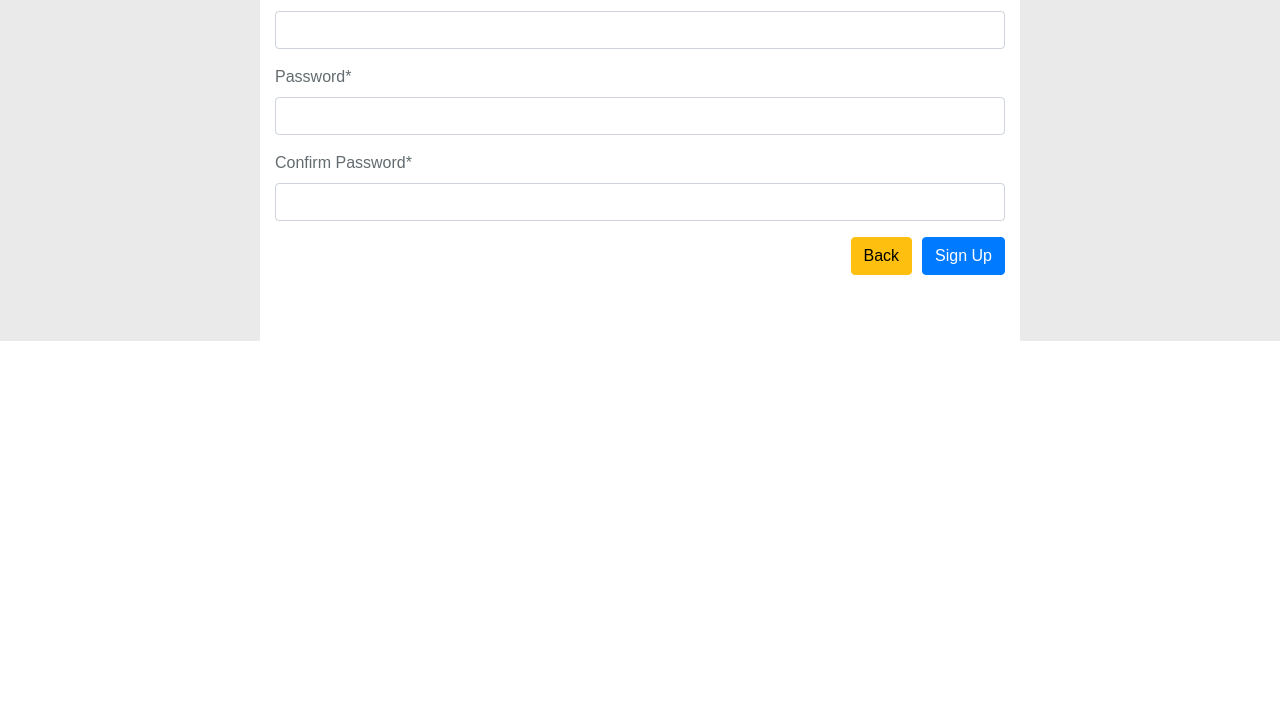
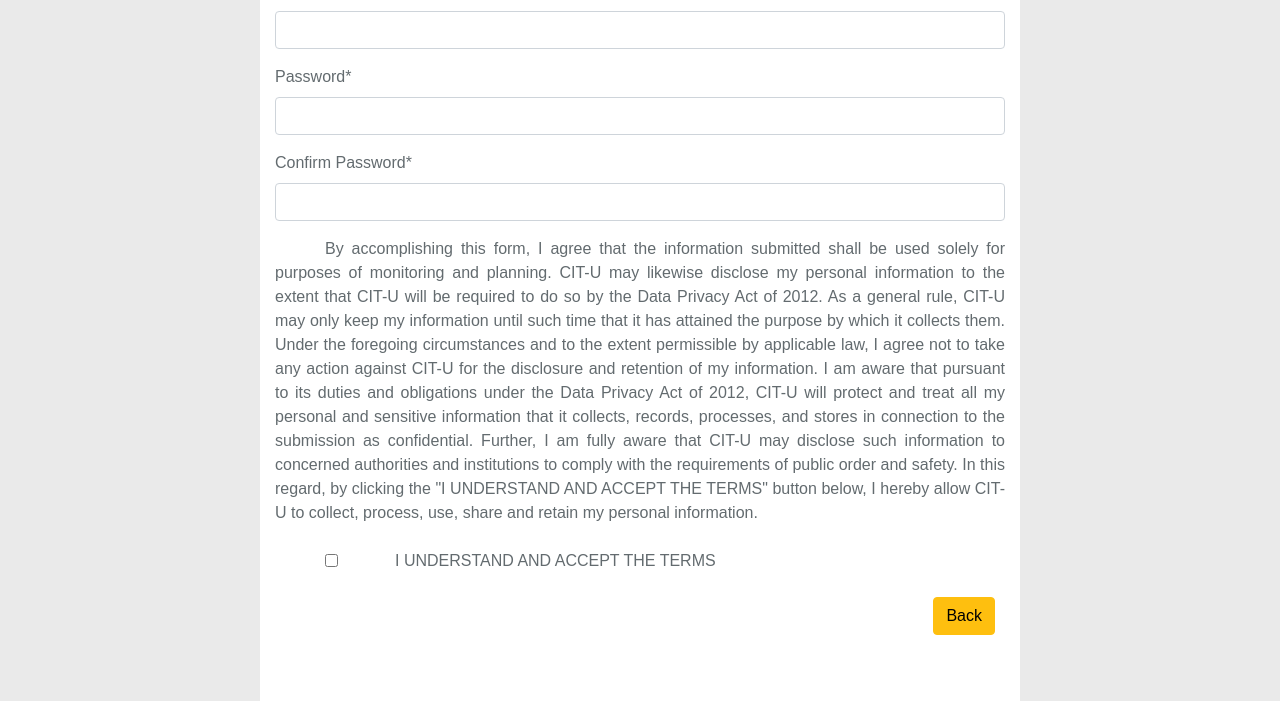
Before and after one commit to zeyban2050/ipams, a Django app: page /account/signup/ in a window 1280 px wide. Shown: the part 793-1494 px from the top of the page. Before the commit the page ends 1134 px from the top, so only its background shows below. Run offline with Django 3.2, Linux system fonts and the light colour scheme; some libraries are stand-ins or nearby versions.

Commit message:
added data privacy clause upon sign up

```diff
--- a/accounts/templates/accounts/signup.html
+++ b/accounts/templates/accounts/signup.html
@@ -89,8 +89,18 @@ $(document).ready(function() {
                 $("#colleges").show();
                 $("#departments").show();
             });
+
+            $("#btn-submit-signUp").hide();
     });
-
+    $("#termsRadio1").click(function(){
+        var termsAnswer = $("input[name=termsRadio]:checked").val();
+        if(termsAnswer == "1"){
+            $("#btn-submit-signUp").show();
+        }
+        else{
+            $("#btn-submit-signUp").hide();
+        }
+    });
 </script>
 {% endblock %}
 
@@ -188,9 +198,26 @@ $(document).ready(function() {
                     </div>
                 </div>
                 <div class="row">
+                    <div class="col-12" style="text-indent: 50px; text-align: justify;">
+                        By accomplishing this form, I agree that the information submitted shall be used solely for purposes of monitoring and planning. CIT-U may likewise disclose my personal information to the extent that CIT-U will be required to do so by the Data Privacy Act of 2012. As a general rule, CIT-U may only keep my information until such time that it has attained the purpose by which it collects them. Under the foregoing circumstances and to the extent permissible by applicable law, I agree not to take any action against CIT-U for the disclosure and retention of my information. I am aware that pursuant to its duties and obligations under the Data Privacy Act of 2012, CIT-U will protect and treat all my personal and sensitive information that it collects, records, processes, and stores in connection to the submission as confidential. Further, I am fully aware that CIT-U may disclose such information to concerned authorities and institutions to comply with the requirements of public order and safety. In this regard, by clicking the "I UNDERSTAND AND ACCEPT THE TERMS" button below, I hereby allow CIT-U to collect, process, use, share and retain my personal information.
+                    </div>
+                </div>
+                <br>
+                <div class="row">
+                    <div class="col" style="text-indent: 50px; text-align: justify;">
+                        <div class="form-check">
+                            <input class="form-check-input" type="checkbox" name="termsRadio" id="termsRadio1" value="1">
+                            <label class="form-check-label" for="termsRadio1">
+                                I UNDERSTAND AND ACCEPT THE TERMS
+                            </label>
+                        </div>
+                    </div>
+                </div>
+                <br>
+                <div class="row">
                     <div class="col-12 d-flex justify-content-end align-items-center" style="margin-bottom:50px">
                         <a href="{% url 'records-index' %}" style="margin-right:10px" class="btn base-btn base-bg-primary">Back</a>
-                        <button class="btn btn-primary" type="submit">Sign Up</button>
+                        <button class="btn btn-primary" type="submit" id="btn-submit-signUp">Sign Up</button>
                     </div>
                 </div>
             </form>
```
Also changed, not shown: 1 other file. Lines whose indentation alone changed are shown as unchanged.
